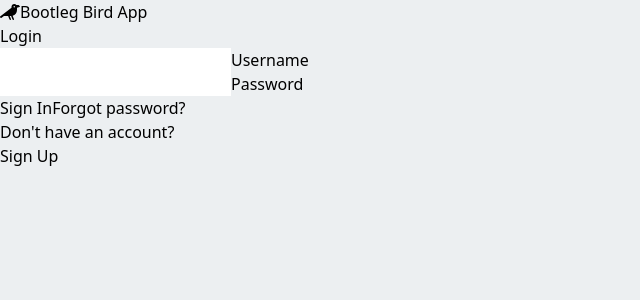
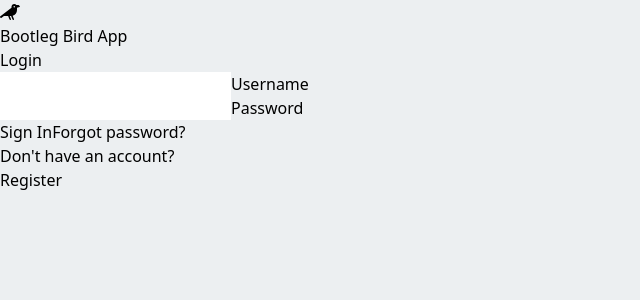
Before and after one commit to danharold/flask-api-test, a React (Create React App) app in the folder client/: page /login in a window 1280 px wide. Shown: the top 300 px of the page, without its empty margins (0-640 px from the left). Built offline with nearby package versions, Linux system fonts and the light colour scheme; what @material-tailwind/react would draw is missing.

Commit message:
wrap buttons and icon with link

```diff
--- a/client/src/components/Header.js
+++ b/client/src/components/Header.js
@@ -58,11 +58,9 @@ export default function Header({user}) {
     return (
         <Navbar className='header-nav mx-auto max-w-screen-xl mt-4 shadow-none bg-blue-gray-50 border-none'>
             <div className='flex flex-wrap p-0 m-0 items-center justify-between content-between text-black'>
-                <div className='flex items-center'>
-                <FontAwesomeIcon icon={faCrow} className="h-10 text-blue-500 mr-3"/>
+                <NavLink to="/" className='flex items-center'>
+                    <FontAwesomeIcon icon={faCrow} className="h-10 text-blue-500 mr-3"/>
                     <Typography
-                        as="a"
-                        href="/"
                         variant="small"
                         className="mr-4 cursor-pointer py-1.5 font-regular text-3xl"
                         color="blue"
@@ -70,11 +68,11 @@ export default function Header({user}) {
                     >
                         Bootleg Bird App
                     </Typography>
-                </div>
+                </NavLink>
                 {/* <div className="nav-list text-blue-gray-100 ">{navList}</div>         */}
-                {!user && <Button ripple={true} variant="filled" className='p-2 pl-3 pr-3 rounded-md'>
-                    <NavLink to="/login">Login</NavLink>
-                </Button>}
+                {!user && <NavLink to="/login"><Button ripple={true} variant="filled" className='p-2 pl-3 pr-3 rounded-md'>
+                    Login
+                </Button></NavLink>}
             </div>
         </Navbar>
     );
--- a/client/src/pages/LoginPage.js
+++ b/client/src/pages/LoginPage.js
@@ -16,10 +16,10 @@ export default function LoginPage() {
                     <Input label="Password"/>
                 </div>
                 <Button className="mb-4 w-full">Sign In</Button>
-                <a className="text-center text-md font-thin text-gray-700">Forgot password?</a>
-                <div className="flex items-center justify-center mb-4 mt-4 pt-2 border-t-2 border-t-gray-300 w-full">
+                <a className="text-center text-md font-thin text-gray-700 mb-2">Forgot password?</a>
+                <div className="flex items-center justify-center mb-4 pt-2 border-t-2 border-t-gray-300 w-full">
                     <p>Don't have an account?</p>
-                    <Button className="ml-4 p-1.5">Sign Up</Button>
+                    <Button className="ml-4 p-2 pl-3 pr-3">Register</Button>
                 </div>
             </div>
         </Body>
```
